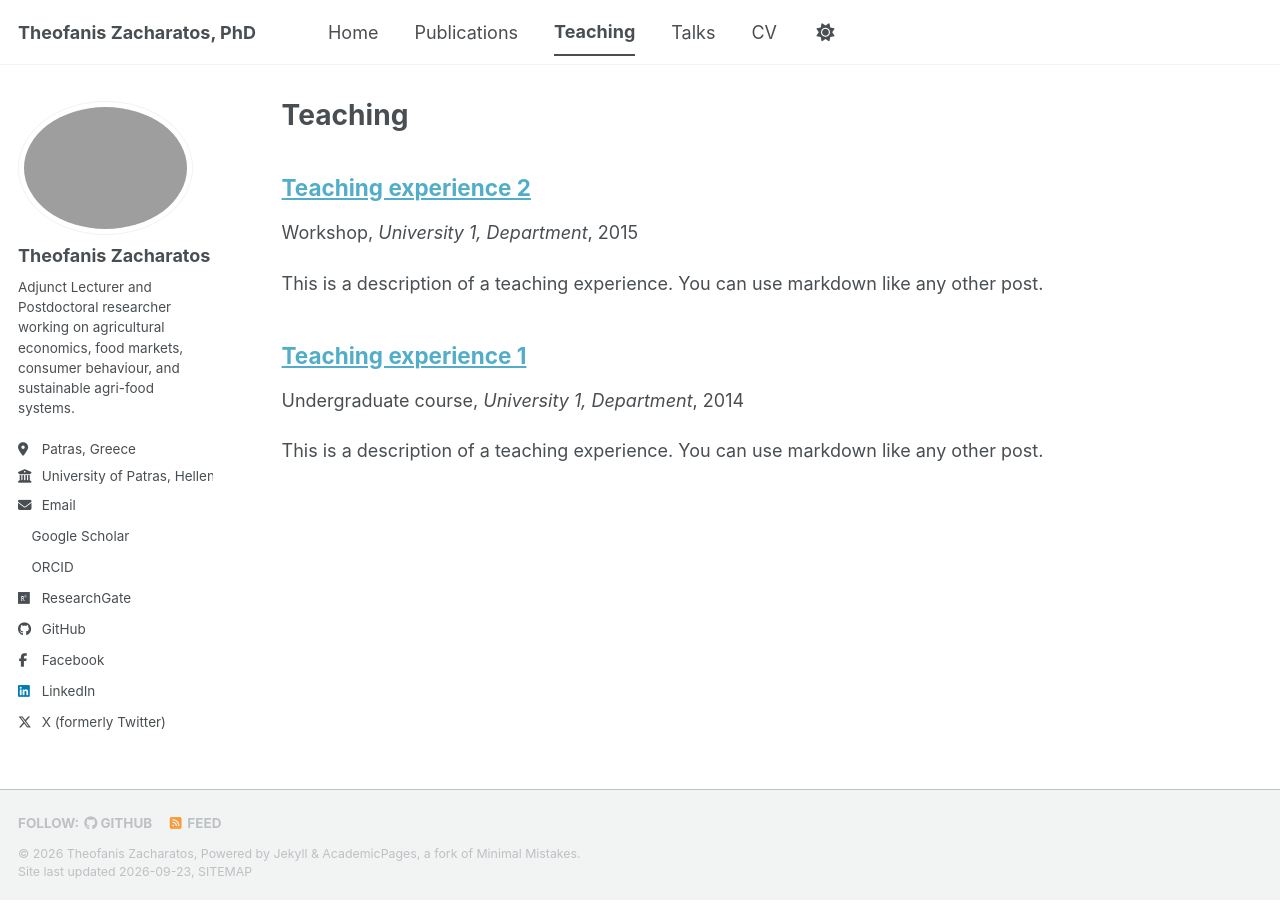
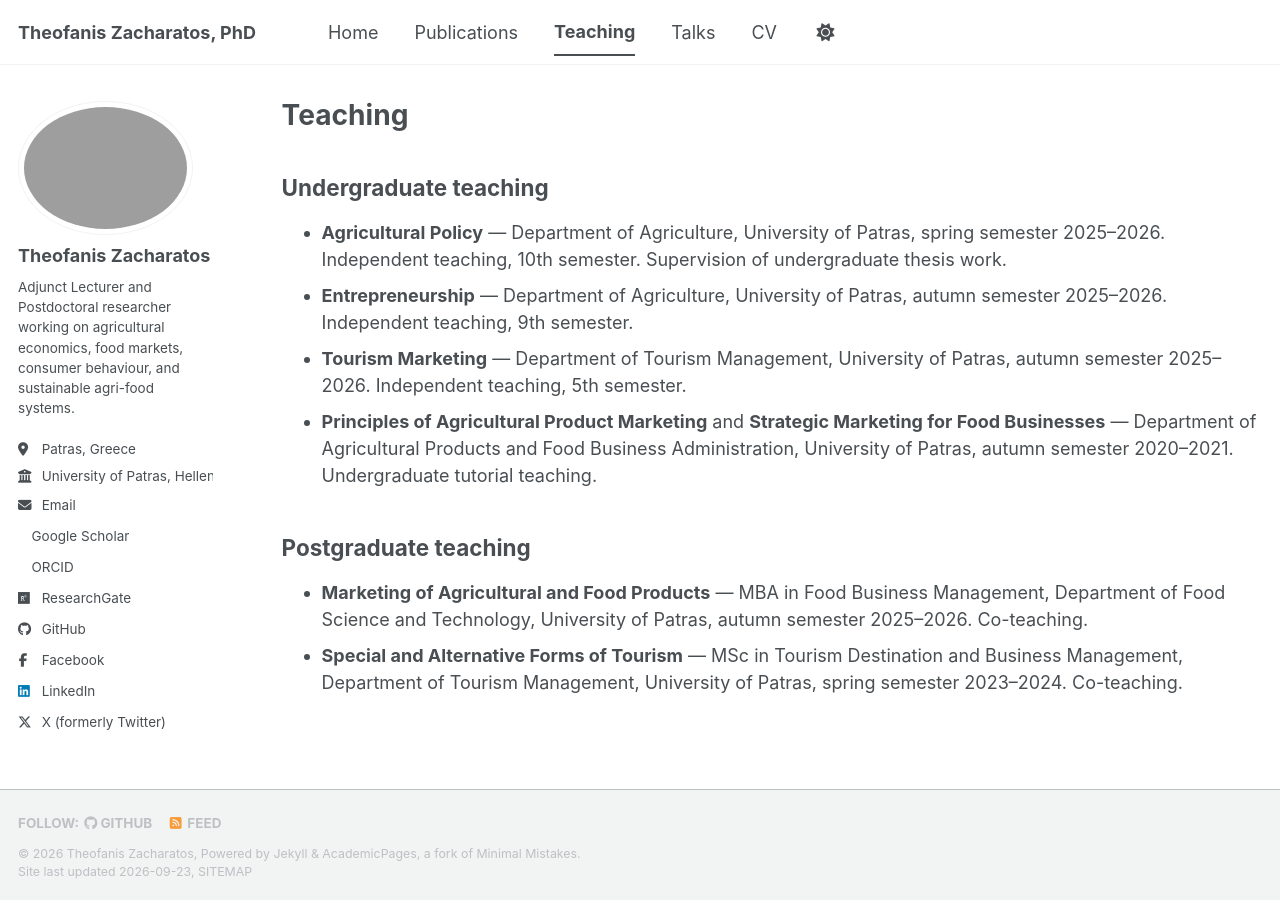
Before and after one commit to TheofanisZacharatos/theofaniszacharatos.github.io, a Jekyll site: the page built from _pages/teaching.html, in a window 1280 px wide. Built offline with Jekyll 4.4.1, drawn with Linux system fonts in a browser that asks for light colours; a style sheet for code colours, icons or effects is not loaded.

Commit message:
Update teaching.html

```diff
--- a/_pages/teaching.html
+++ b/_pages/teaching.html
@@ -5,8 +5,52 @@ permalink: /teaching/
 author_profile: true
 ---
 
-{% include base_path %}
+<h2>Undergraduate teaching</h2>
 
-{% for post in site.teaching reversed %}
-  {% include archive-single.html %}
-{% endfor %}
+<ul>
+  <li>
+    <strong>Agricultural Policy</strong> — Department of Agriculture,
+    University of Patras, spring semester 2025–2026.
+    Independent teaching, 10th semester.
+    Supervision of undergraduate thesis work.
+  </li>
+
+  <li>
+    <strong>Entrepreneurship</strong> — Department of Agriculture,
+    University of Patras, autumn semester 2025–2026.
+    Independent teaching, 9th semester.
+  </li>
+
+  <li>
+    <strong>Tourism Marketing</strong> — Department of Tourism Management,
+    University of Patras, autumn semester 2025–2026.
+    Independent teaching, 5th semester.
+  </li>
+
+  <li>
+    <strong>Principles of Agricultural Product Marketing</strong> and
+    <strong>Strategic Marketing for Food Businesses</strong> —
+    Department of Agricultural Products and Food Business Administration,
+    University of Patras, autumn semester 2020–2021.
+    Undergraduate tutorial teaching.
+  </li>
+</ul>
+
+<h2>Postgraduate teaching</h2>
+
+<ul>
+  <li>
+    <strong>Marketing of Agricultural and Food Products</strong> —
+    MBA in Food Business Management, Department of Food Science and Technology,
+    University of Patras, autumn semester 2025–2026.
+    Co-teaching.
+  </li>
+
+  <li>
+    <strong>Special and Alternative Forms of Tourism</strong> —
+    MSc in Tourism Destination and Business Management,
+    Department of Tourism Management, University of Patras,
+    spring semester 2023–2024.
+    Co-teaching.
+  </li>
+</ul>
```
